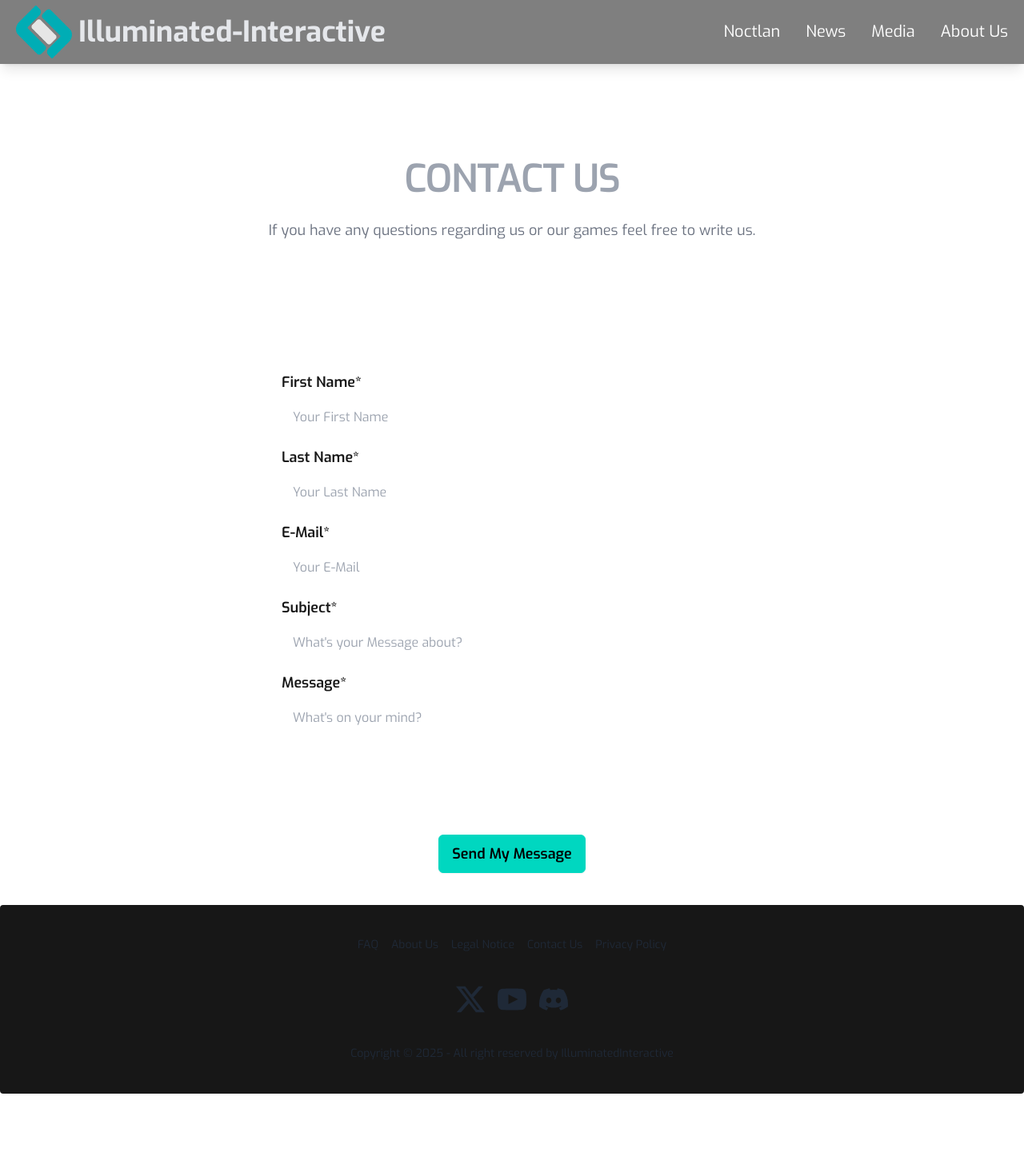
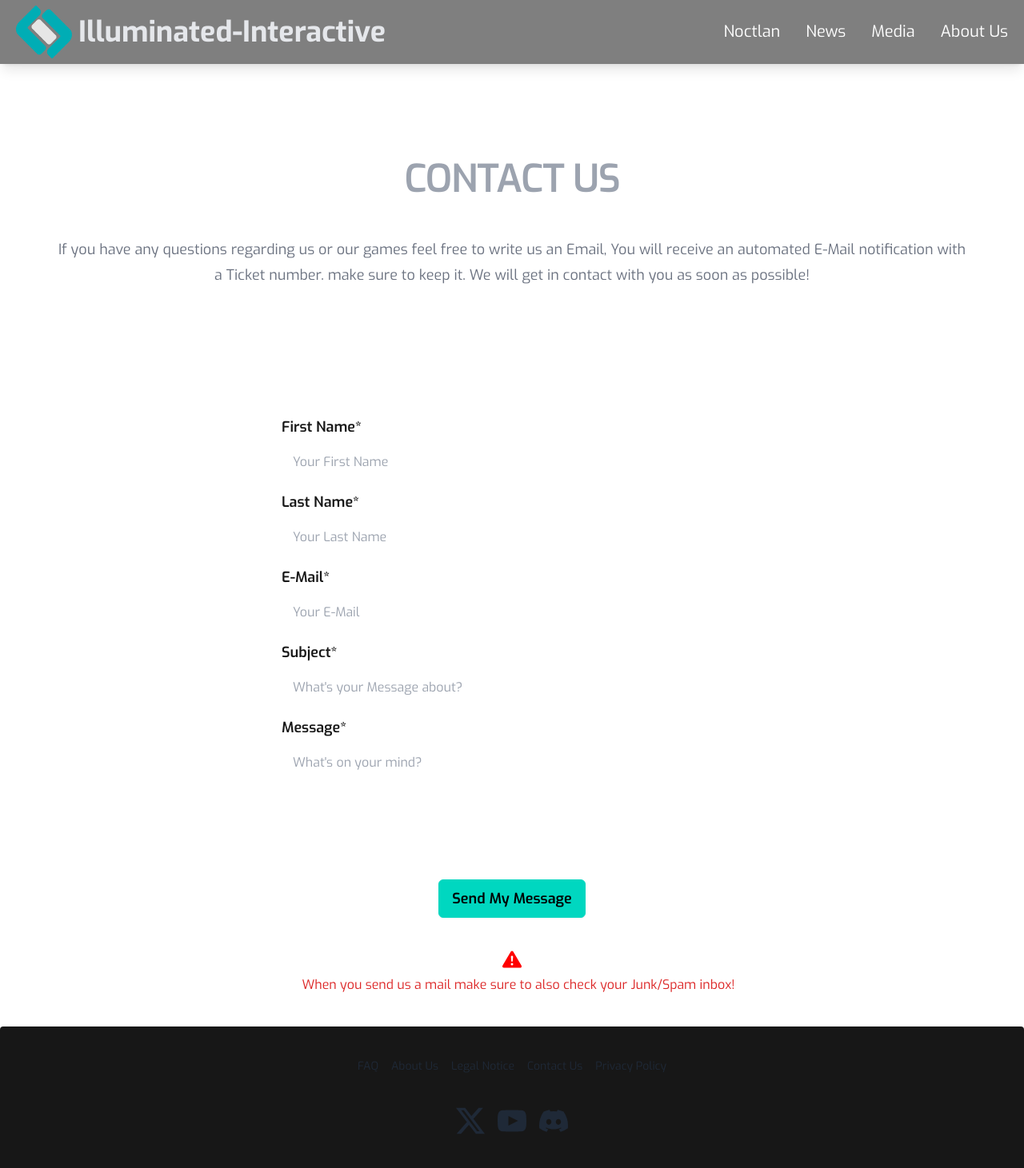
Before and after one commit to Smileatmaxi/illuminatedinteractive.com, a Next.js app: page /contact in a window 1280 px wide. Shown: the top 1461 px of the page at 80% size. Before the commit the page ends 1368 px from the top, so only its background shows below. Built offline with nearby package versions, Linux system fonts and the light colour scheme.

Commit message:
feat/style: added new Warning section to make sure user knows that emails could go into Junk/Spam and changed the styling of the text

```diff
--- a/app/contact/page.tsx
+++ b/app/contact/page.tsx
@@ -1,11 +1,11 @@
 'use client'
 
-import React, { useState } from 'react'
+import React, {useState} from 'react'
 import Input from "@/components/input";
 import Textarea from "@/components/textarea";
-import { validate } from "@/app/utilities/validate";
-import { toast } from "sonner";
-import { redirect } from "next/navigation";
+import {validate} from "@/app/utilities/validate";
+import {toast} from "sonner";
+import {redirect} from "next/navigation";
 
 //Exporting this React component
 export default function Contact() {
@@ -65,13 +65,16 @@ export default function Contact() {
     //basic HTML and Tailwind
     return (
         <div className="w-full justify-center p-2 sm:p-10 items-center">
-            <div className="mx-auto grid w-full max-w-7xl gap-4 px-4 py-20 md:px-8 md:py-40 text-center">
-                <h1 className="text-4xl font-semibold tracking-tight text-balance text-gray-400 sm:text-5xl">CONTACT
+            <div className="mx-auto grid w-full max-w-7xl px-4 py-20 md:px-8 md:py-40 text-center">
+                <h1 className="text-4xl font-semibold tracking-tight text-balance text-gray-400 sm:text-5xl pb-10">CONTACT
                     US</h1>
-                <p className="mt-2 text-lg/8 text-gray-500">If you have any questions regarding us or our games feel
-                    free to write us.</p>
+                <p className="mt-2 text-lg/8 text-gray-500">
+                    If you have any questions regarding us or our games feel free to write us an Email, You will receive
+                    an automated E-Mail notification with a Ticket number.
+                    make sure to keep it. We will get in contact with you as soon as possible!
+                </p>
             </div>
-            <div className="px-3">
+            <div>
                 <form action="#" method="POST" className="mx-auto max-w-xl flex flex-col items-center"
                       onSubmit={sendEmail}>
                     <Input
@@ -126,20 +129,34 @@ export default function Contact() {
                     </Textarea>
                     <div className="mt-2.5">
                         <button
-                            className="btn btn-accent w-full py-2 mt-2 text-lg text-black bg-accent rounded-md active:bg-success outline-none disabled:bg-opacity-50"
+                            className="relative btn btn-accent w-full py-2 mt-2 text-lg text-black bg-accent rounded-md active:bg-success outline-none disabled:bg-opacity-50"
                             type="submit"
                             disabled={loading}
                         >
                             {loading && (
                                 <span className="absolute inset-0 flex items-center justify-center">
-                                    <span className="loading loading-dots loading-xl">
-                                    </span>
+                                    <span className="loading loading-dots loading-xl"></span>
                                 </span>
                             )}
-                            <span className={loading ? "invisible" : "visible"}>Send My Message</span>
+                            <span className={loading ? "invisible" : "visible"}>
+                                Send My Message
+                            </span>
                         </button>
                     </div>
                 </form>
+                <div className="flex flex-col items-center space-x-4 mt-10">
+                    <svg xmlns="http://www.w3.org/2000/svg"
+                         width="24" height="24"
+                         fill="red"
+                         className="bi bi-exclamation-triangle-fill flex items-center justify-center text-gray-500"
+                         viewBox="0 0 16 16">
+                        <path
+                            d="M8.982 1.566a1.13 1.13 0 0 0-1.96 0L.165 13.233c-.457.778.091 1.767.98 1.767h13.713c.889 0 1.438-.99.98-1.767zM8 5c.535 0 .954.462.9.995l-.35 3.507a.552.552 0 0 1-1.1 0L7.1 5.995A.905.905 0 0 1 8 5m.002 6a1 1 0 1 1 0 2 1 1 0 0 1 0-2"/>
+                    </svg>
+                    <p className="mt-2 text-l text-red-600">
+                        When you send us a mail make sure to also check your Junk/Spam inbox!
+                    </p>
+                </div>
             </div>
         </div>
     )
```
